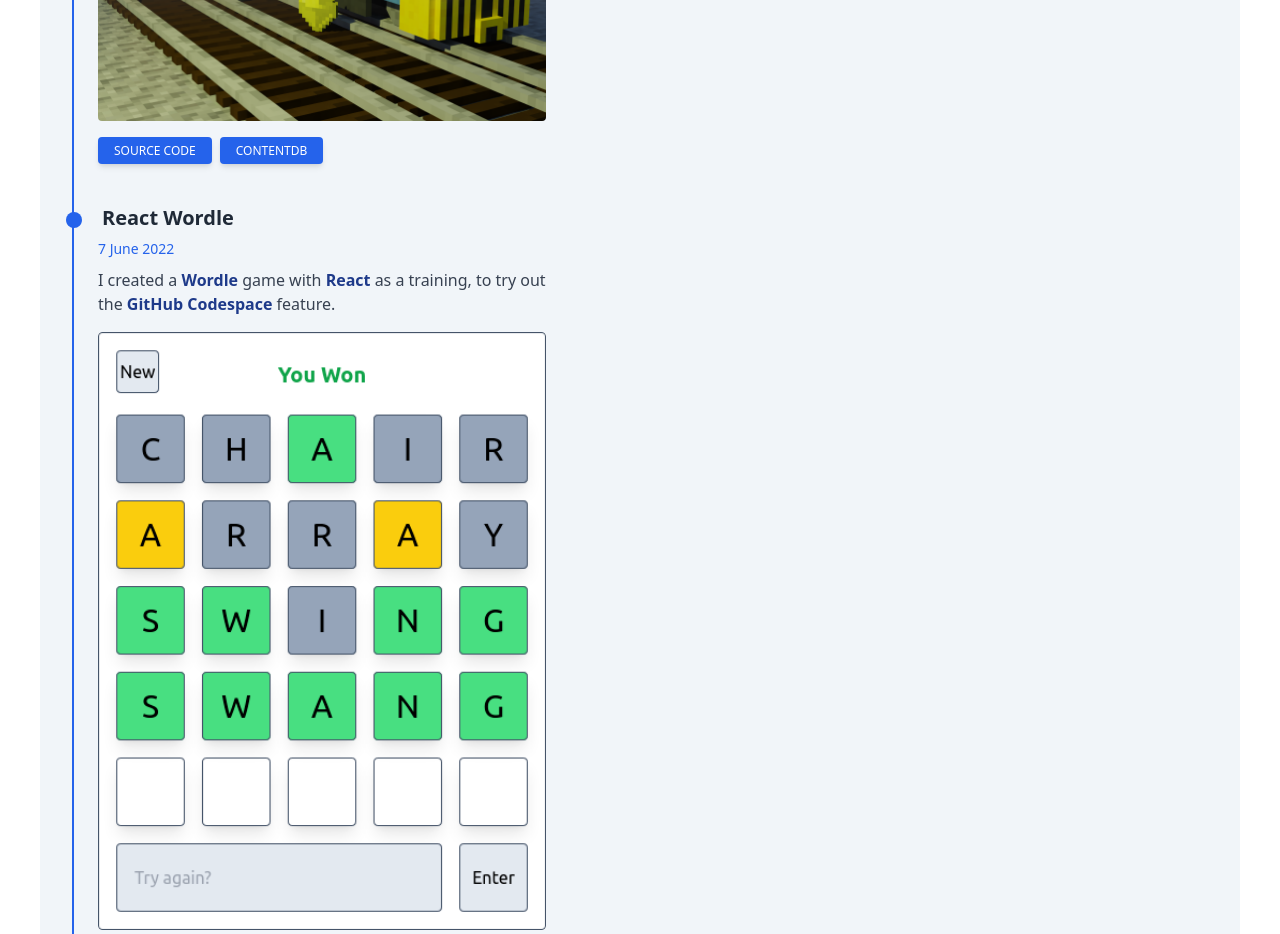
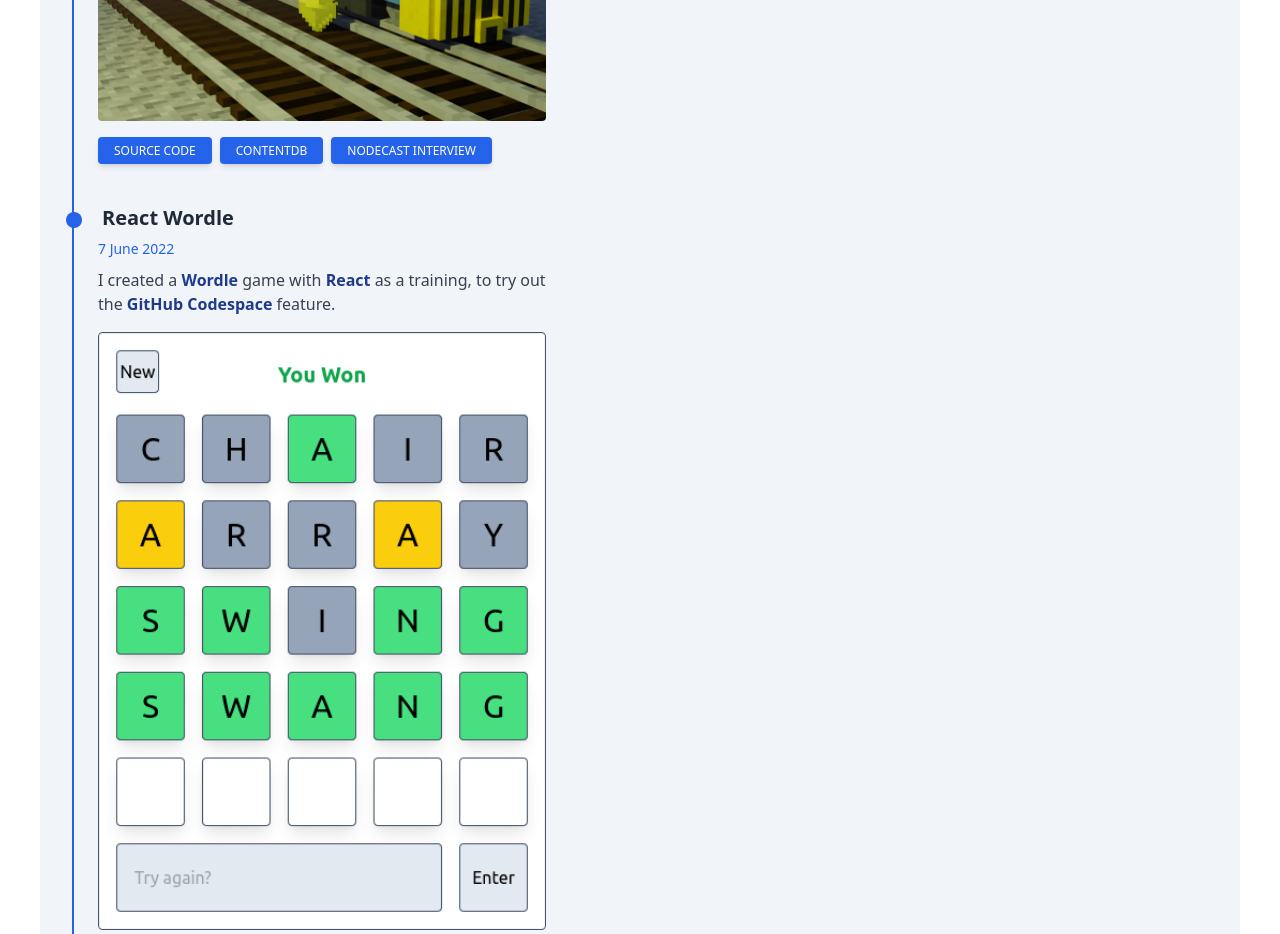
Before and after one commit to AFCMS/AFCMS.github.io, a React (Vite) app: page / in a window 1280 px wide. Shown: the part 3080-4014 px from the top of the page. Built offline with nearby package versions, Linux system fonts and the light colour scheme.

Commit message:
Add link to Nodecast interview in Minetest Game Jam entry

```diff
--- a/src/components/ProjectsSection/index.tsx
+++ b/src/components/ProjectsSection/index.tsx
@@ -77,6 +77,10 @@ const ProjectsSection = (props: {
 								"ContentDB",
 								"https://content.minetest.net/packages/AFCM/subway_miner/",
 							],
+							[
+								"Nodecast Interview",
+								"https://youtube.com/watch?v=kxg4jlPDlKk&t=1856",
+							],
 						]}
 					/>
 					<ProjectItem
```
